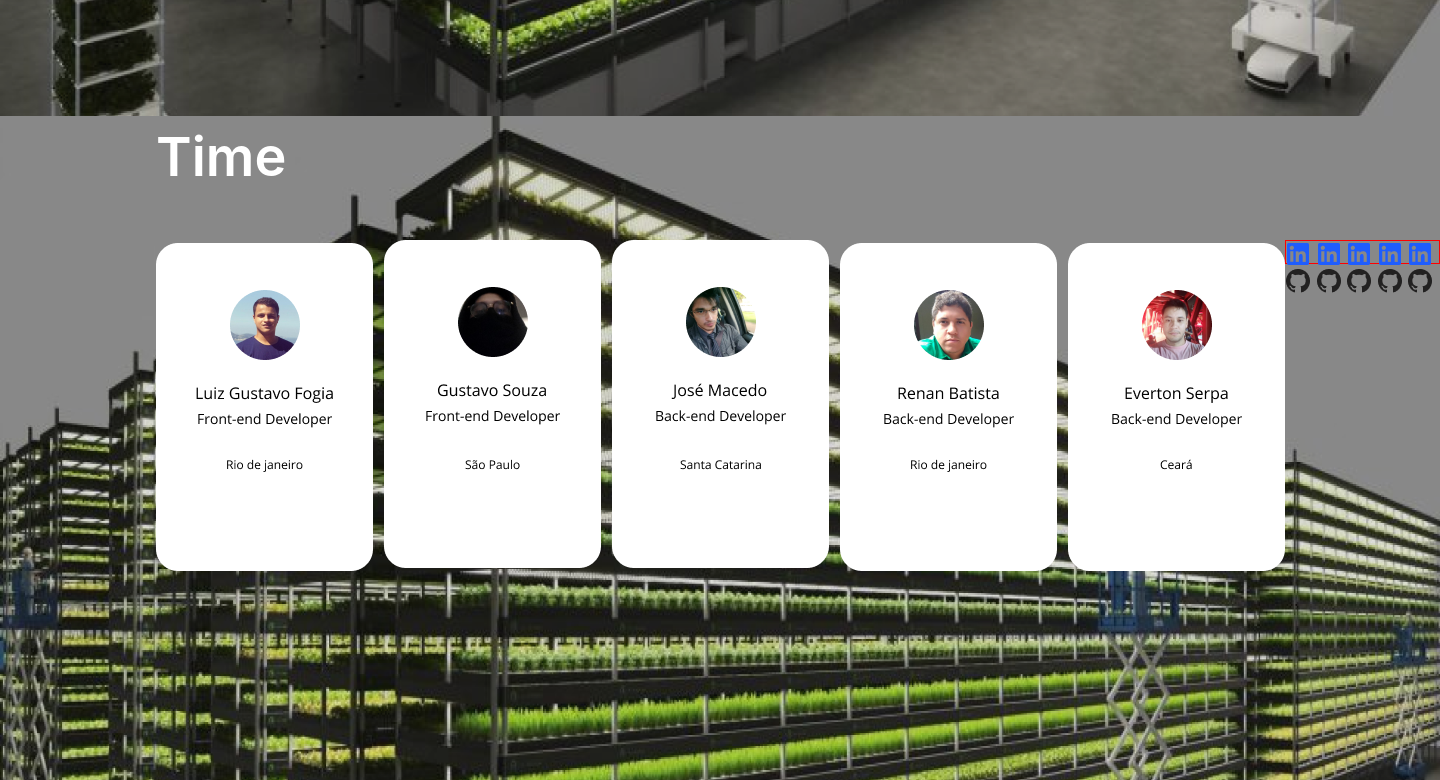
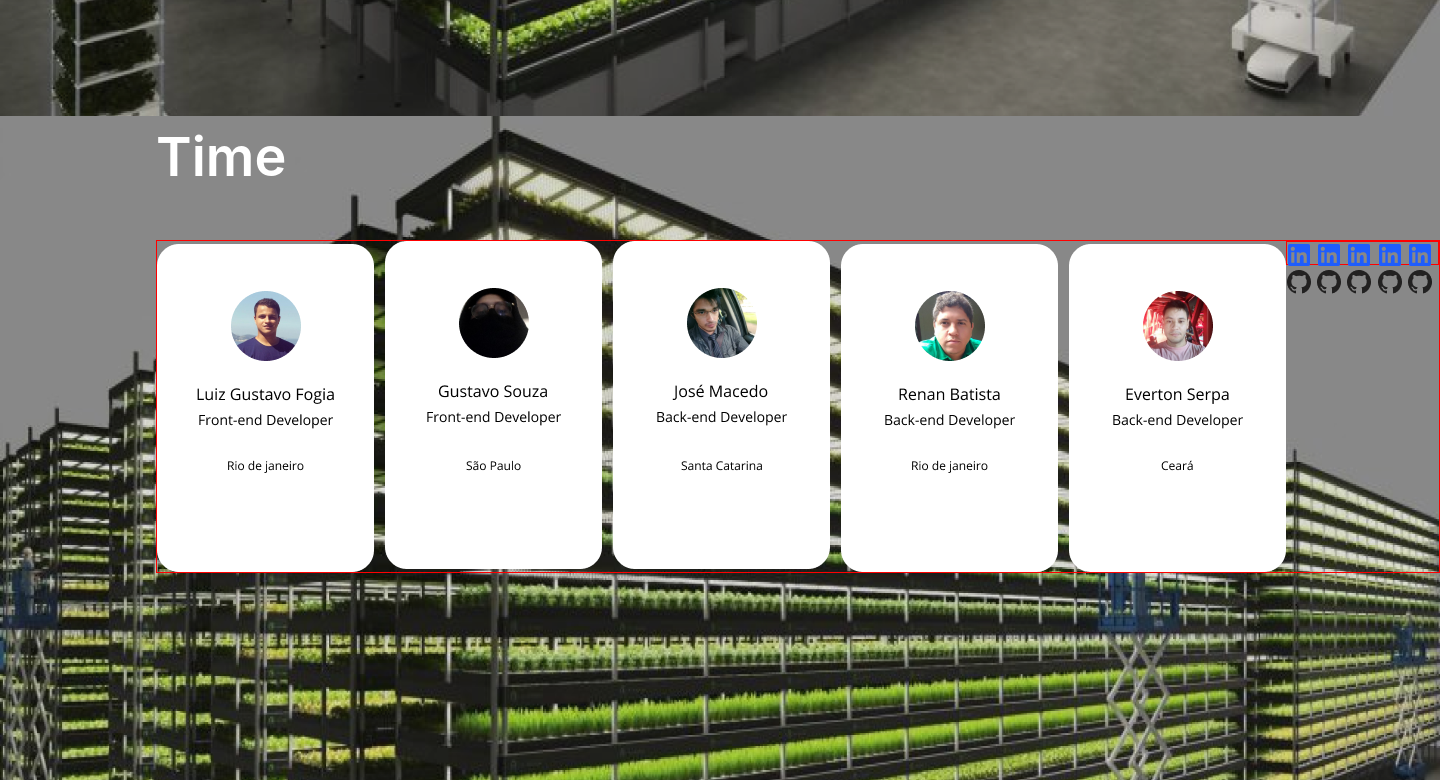
Before and after one commit to EvertonSerpa/Projeto-Cat-logo, a Python web app: template templates/index.html in a window 1440 px wide. Shown: the part 908-1688 px from the top of the page. Run offline with Jinja, Linux system fonts and the light colour scheme; the template is opened without the code that fills it, so the values that code supplies are empty.

Commit message:
New Commit

```diff
--- a/static/css/styles.css
+++ b/static/css/styles.css
@@ -116,6 +116,7 @@
     justify-content: space-around;
     height: 24px;
     width: 1000px;
+    left: 100px;
 
 }
 .border {
--- a/templates/index.html
+++ b/templates/index.html
@@ -27,7 +27,7 @@
     <section class="page2 ">
         <div class="container2 ">
             <h2 class="time ">Time</h2>
-            <div class="cards ">
+            <div class="cards border ">
                 <img src="../static/img/cards.png">
                     <div class="icons border">
                         <div class="icons1">
```
Lines whose indentation alone changed are shown as unchanged.
